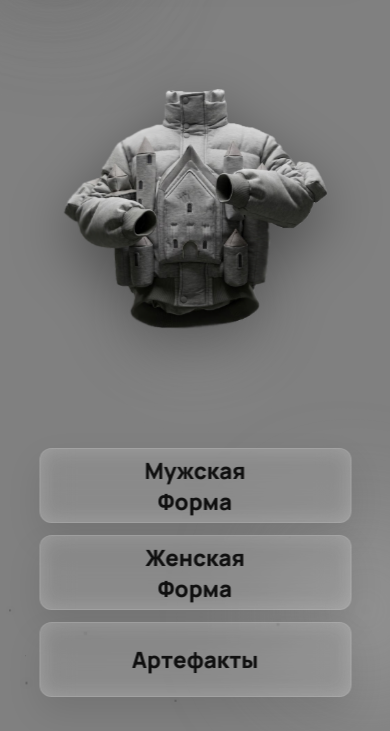
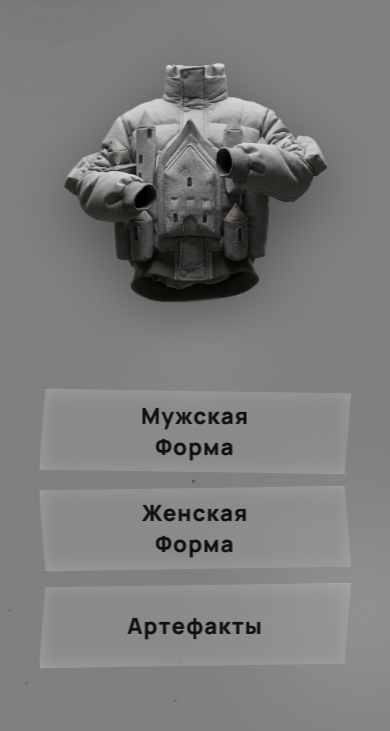
Before and after one commit to chensu9/MM, a plain HTML site: page index.html in a window 390 px wide. Shown: the part 113-844 px from the top of the page. Drawn offline with Linux system fonts and the light colour scheme.

Commit message:
Update index.html

```diff
--- a/index.html
+++ b/index.html
@@ -618,11 +618,9 @@
             text-shadow: 0 0 10px rgba(255, 255, 255, 0.4);
         }
 
-/* --- НОВАЯ АДАПТАЦИЯ ПОД ТЕЛЕФОН --- */
-/* --- НОВАЯ АДАПТАЦИЯ ПОД ТЕЛЕФОН --- */
-/* --- ФИНАЛЬНАЯ АДАПТАЦИЯ ПОД ТЕЛЕФОН --- */
+/* --- ФИНАЛЬНАЯ АДАПТАЦИЯ ПОД ТЕЛЕФОН (КАРУСЕЛЬ + ОСКОЛКИ) --- */
 @media (max-width: 768px) {
-    /* 1. Идеально чистая шапка */
+    /* 1. Чистая шапка */
     .glass-nav {
         width: 90% !important;
         top: 15px !important;
@@ -630,49 +628,52 @@
         justify-content: center !important;
         padding: 15px 0 !important;
     }
+    .glass-nav .nav-group { display: none !important; }
+    .logo { display: block !important; margin: 0 !important; font-size: 1.6rem !important; }
+    .hero-content { display: none !important; }
 
-    .glass-nav .nav-group {
-        display: none !important; /* Прячем меню по бокам */
-    }
-
-    .logo {
-        display: block !important;
-        margin: 0 !important;
-        font-size: 1.6rem !important;
-    }
-
-    /* 2. Жестко прячем блок с кнопкой "Войти в свет" */
-    .hero-content {
-        display: none !important;
-    }
-
-    /* 3. Одежда: центрируем, уменьшаем и поднимаем */
+    /* 2. КАРУСЕЛЬ ВЕЩЕЙ */
     .hero-hoodie-img, .hero-jacket-right, .hero-shirt-left {
         position: absolute !important;
-        top: 38% !important; /* Подняли выше центра, чтобы освободить низ */
+        top: 35% !important;
         left: 50% !important;
-        transform: translate(-50%, -50%) !important;
         width: 75vw !important;
         max-width: 320px !important;
         z-index: 100 !important;
         opacity: 0;
-        animation: fadeCycle 15s infinite !important;
+        /* Плавная анимация слайдера (карусели) */
+        animation: carouselPhone 15s infinite cubic-bezier(0.4, 0, 0.2, 1) !important;
     }
 
-    /* Задержки для поочередной смены вещей */
+    /* Отрицательные задержки заставляют карусель работать сразу при загрузке страницы */
     .hero-hoodie-img { animation-delay: 0s !important; }
-    .hero-jacket-right { animation-delay: 5s !important; }
-    .hero-shirt-left { animation-delay: 10s !important; }
+    .hero-jacket-right { animation-delay: -10s !important; }
+    .hero-shirt-left { animation-delay: -5s !important; }
 
-    @keyframes fadeCycle {
-        0%, 25% { opacity: 1; transform: translate(-50%, -50%) scale(1); }
-        33%, 100% { opacity: 0; transform: translate(-50%, -50%) scale(0.9); }
+    /* Логика карусели */
+    @keyframes carouselPhone {
+        0%, 20% {
+            opacity: 1;
+            transform: translate(-50%, -50%) scale(1); /* Стоит по центру */
+        }
+        28% {
+            opacity: 0;
+            transform: translate(-150%, -50%) scale(0.8); /* Уезжает влево */
+        }
+        29%, 92% {
+            opacity: 0;
+            transform: translate(50%, -50%) scale(0.8); /* Телепортируется и ждет справа */
+        }
+        100% {
+            opacity: 1;
+            transform: translate(-50%, -50%) scale(1); /* Выезжает из правого края в центр */
+        }
     }
 
-    /* 4. Контейнер кнопок-категорий */
+    /* 3. ВОЗВРАЩАЕМ ОСКОЛКИ */
     .shards-container {
         position: absolute !important;
-        bottom: 4vh !important; /* Прибиваем к самому низу */
+        bottom: 4vh !important;
         left: 50% !important;
         transform: translateX(-50%) !important;
         display: flex !important;
@@ -681,22 +682,28 @@
         gap: 12px !important;
         z-index: 10 !important;
         width: 90% !important;
-        height: auto !important;
     }
 
-    /* 5. ИСПРАВЛЕНИЕ ОСКОЛКОВ: убираем кривые края, делаем аккуратные карточки */
-    .shard, .shard-1, .shard-2, .shard-3 {
+    .shard {
         width: 100% !important;
-        height: 75px !important; /* Задаем одинаковую и комфортную высоту */
-        margin: 0 !important; /* Сбрасываем старые кривые отступы */
-        clip-path: none !important; /* ОТКЛЮЧАЕМ КРИВЫЕ УГЛЫ НА ТЕЛЕФОНЕ */
-        border-radius: 12px !important; /* Делаем аккуратное закругление */
+        height: 85px !important; /* Делаем их компактнее */
+        margin: 0 !important;
+        border-radius: 0 !important; /* Убираем круглые края */
+        display: flex !important;
+        justify-content: center !important;
+        align-items: center !important;
     }
+
+    /* Специальные формы осколков для телефона (скошенные, но не ломающие сетку) */
+    .shard-1 { clip-path: polygon(2% 0%, 100% 5%, 98% 100%, 0% 95%) !important; }
+    .shard-2 { clip-path: polygon(0% 5%, 98% 0%, 100% 95%, 2% 100%) !important; }
+    .shard-3 { clip-path: polygon(2% 5%, 100% 0%, 98% 95%, 0% 100%) !important; }
 
     .shard h2 {
         font-size: 1.4rem !important;
-        letter-spacing: 0 !important;
         margin: 0 !important;
+        text-align: center !important;
+        letter-spacing: 1px !important;
     }
 }
     </style>
```
